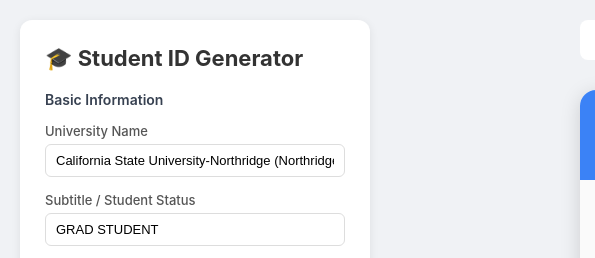
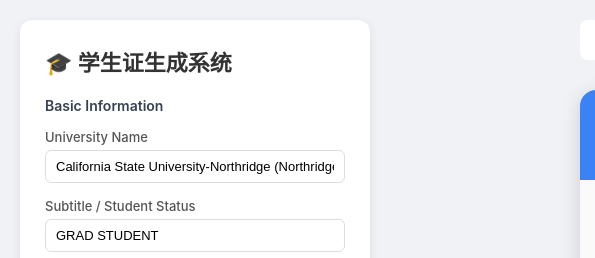
Before and after one commit to ZengQT1125/ID-card, a plain HTML site: page index.html in a window 1280 px wide. Shown: the top 258 px of the page, 0-595 px from the left. Drawn offline with Linux system fonts and the light colour scheme.

Commit message:
Update index.html

```diff
--- a/index.html
+++ b/index.html
@@ -472,7 +472,7 @@
 <body>
     <div class="container">
         <div class="control-panel">
-            <h1>🎓 Student ID Generator</h1>
+            <h1>🎓 学生证生成系统</h1>
 
             <div class="form-section-title">Basic Information</div>
 
```
